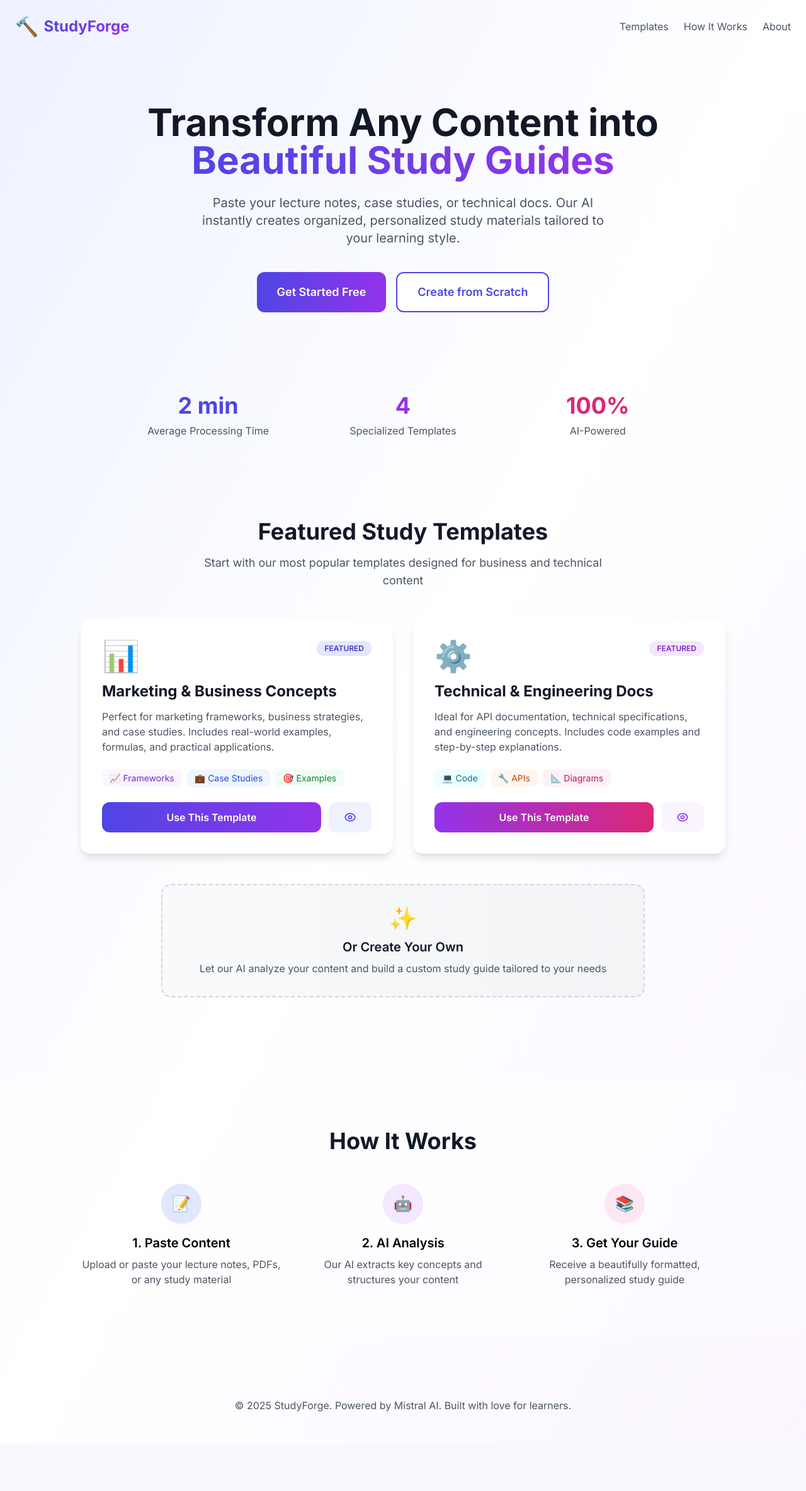
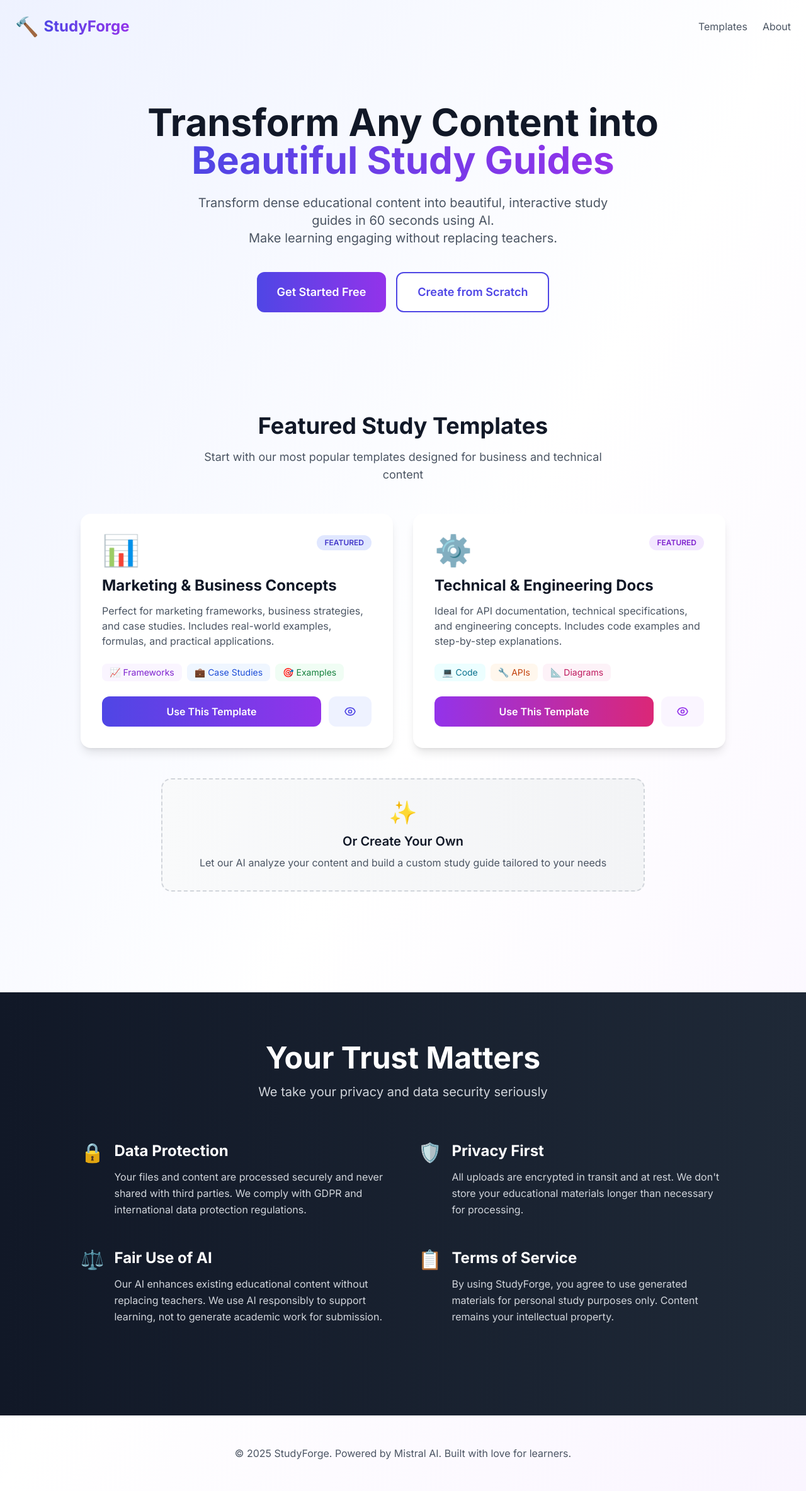
Before and after one commit to CristianPetria/StudyForge, a Flask app: page / in a window 1280 px wide. Shown: the whole page at 63% size. Before the commit the page ends 2242 px from the top, so only its background shows below. Run offline with Flask 3, Linux system fonts and the light colour scheme; some libraries are stand-ins or nearby versions.

Commit message:
Website Update

```diff
--- a/frontend/templates/index.html
+++ b/frontend/templates/index.html
@@ -42,7 +42,6 @@
             </div>
             <nav class="hidden md:flex space-x-6">
                 <a href="#templates" class="text-gray-600 hover:text-indigo-600 transition">Templates</a>
-                <a href="#how-it-works" class="text-gray-600 hover:text-indigo-600 transition">How It Works</a>
                 <a href="#" class="text-gray-600 hover:text-indigo-600 transition">About</a>
             </nav>
         </div>
@@ -58,8 +57,8 @@
                 </span>
             </h2>
             <p class="text-xl text-gray-600 mb-10 max-w-2xl mx-auto">
-                Paste your lecture notes, case studies, or technical docs.
-                Our AI instantly creates organized, personalized study materials tailored to your learning style.
+                Transform dense educational content into beautiful, interactive study guides in 60 seconds using AI.<br>
+                Make learning engaging without replacing teachers.
             </p>
             <div class="flex flex-col sm:flex-row gap-4 justify-center">
                 <button onclick="scrollToTemplates()" class="px-8 py-4 bg-gradient-to-r from-indigo-600 to-purple-600 text-white rounded-xl font-semibold text-lg hover:shadow-2xl hover:scale-105 transition transform">
@@ -68,24 +67,6 @@
                 <button onclick="showCustomModal()" class="px-8 py-4 bg-white text-indigo-600 border-2 border-indigo-600 rounded-xl font-semibold text-lg hover:bg-indigo-50 transition">
                     Create from Scratch
                 </button>
-            </div>
-        </div>
-    </section>
-
-    <!-- Stats Section -->
-    <section class="container mx-auto px-6 py-12">
-        <div class="grid grid-cols-1 md:grid-cols-3 gap-8 max-w-4xl mx-auto">
-            <div class="text-center">
-                <div class="text-4xl font-bold text-indigo-600 mb-2">2 min</div>
-                <div class="text-gray-600">Average Processing Time</div>
-            </div>
-            <div class="text-center">
-                <div class="text-4xl font-bold text-purple-600 mb-2">4</div>
-                <div class="text-gray-600">Specialized Templates</div>
-            </div>
-            <div class="text-center">
-                <div class="text-4xl font-bold text-pink-600 mb-2">100%</div>
-                <div class="text-gray-600">AI-Powered</div>
             </div>
         </div>
     </section>
@@ -168,36 +149,6 @@
                 <div class="text-4xl mb-3">✨</div>
                 <h4 class="text-xl font-semibold text-gray-900 mb-2">Or Create Your Own</h4>
                 <p class="text-gray-600">Let our AI analyze your content and build a custom study guide tailored to your needs</p>
-            </div>
-        </div>
-    </section>
-
-    <!-- How It Works -->
-    <section id="how-it-works" class="container mx-auto px-6 py-20 bg-white/50 rounded-3xl my-12">
-        <div class="text-center mb-12">
-            <h3 class="text-4xl font-bold text-gray-900 mb-4">How It Works</h3>
-        </div>
-        <div class="grid grid-cols-1 md:grid-cols-3 gap-8 max-w-5xl mx-auto">
-            <div class="text-center">
-                <div class="w-16 h-16 bg-indigo-100 rounded-full flex items-center justify-center mx-auto mb-4 text-2xl">
-                    📝
-                </div>
-                <h4 class="text-xl font-semibold mb-2">1. Paste Content</h4>
-                <p class="text-gray-600">Upload or paste your lecture notes, PDFs, or any study material</p>
-            </div>
-            <div class="text-center">
-                <div class="w-16 h-16 bg-purple-100 rounded-full flex items-center justify-center mx-auto mb-4 text-2xl">
-                    🤖
-                </div>
-                <h4 class="text-xl font-semibold mb-2">2. AI Analysis</h4>
-                <p class="text-gray-600">Our AI extracts key concepts and structures your content</p>
-            </div>
-            <div class="text-center">
-                <div class="w-16 h-16 bg-pink-100 rounded-full flex items-center justify-center mx-auto mb-4 text-2xl">
-                    📚
-                </div>
-                <h4 class="text-xl font-semibold mb-2">3. Get Your Guide</h4>
-                <p class="text-gray-600">Receive a beautifully formatted, personalized study guide</p>
             </div>
         </div>
     </section>
@@ -340,6 +291,72 @@
         </div>
     </div>
 
+    <!-- Trust & Privacy Section -->
+    <section class="bg-gradient-to-r from-gray-900 to-gray-800 text-white py-20 mt-20">
+        <div class="container mx-auto px-6">
+            <div class="max-w-5xl mx-auto">
+                <div class="text-center mb-16">
+                    <h2 class="text-4xl md:text-5xl font-bold mb-4">Your Trust Matters</h2>
+                    <p class="text-xl text-gray-300">We take your privacy and data security seriously</p>
+                </div>
+
+                <div class="grid grid-cols-1 md:grid-cols-2 gap-12 mb-16">
+                    <!-- Data Protection -->
+                    <div class="space-y-4">
+                        <div class="flex items-start space-x-4">
+                            <div class="text-3xl">🔒</div>
+                            <div>
+                                <h3 class="text-2xl font-bold mb-3">Data Protection</h3>
+                                <p class="text-gray-300 leading-relaxed">
+                                    Your files and content are processed securely and never shared with third parties. We comply with GDPR and international data protection regulations.
+                                </p>
+                            </div>
+                        </div>
+                    </div>
+
+                    <!-- Privacy First -->
+                    <div class="space-y-4">
+                        <div class="flex items-start space-x-4">
+                            <div class="text-3xl">🛡️</div>
+                            <div>
+                                <h3 class="text-2xl font-bold mb-3">Privacy First</h3>
+                                <p class="text-gray-300 leading-relaxed">
+                                    All uploads are encrypted in transit and at rest. We don't store your educational materials longer than necessary for processing.
+                                </p>
+                            </div>
+                        </div>
+                    </div>
+
+                    <!-- Fair Use of AI -->
+                    <div class="space-y-4">
+                        <div class="flex items-start space-x-4">
+                            <div class="text-3xl">⚖️</div>
+                            <div>
+                                <h3 class="text-2xl font-bold mb-3">Fair Use of AI</h3>
+                                <p class="text-gray-300 leading-relaxed">
+                                    Our AI enhances existing educational content without replacing teachers. We use AI responsibly to support learning, not to generate academic work for submission.
+                                </p>
+                            </div>
+                        </div>
+                    </div>
+
+                    <!-- Terms of Service -->
+                    <div class="space-y-4">
+                        <div class="flex items-start space-x-4">
+                            <div class="text-3xl">📋</div>
+                            <div>
+                                <h3 class="text-2xl font-bold mb-3">Terms of Service</h3>
+                                <p class="text-gray-300 leading-relaxed">
+                                    By using StudyForge, you agree to use generated materials for personal study purposes only. Content remains your intellectual property.
+                                </p>
+                            </div>
+                        </div>
+                    </div>
+                </div>
+            </div>
+        </div>
+    </section>
+
     <!-- Footer -->
     <footer class="container mx-auto px-6 py-12 text-center text-gray-600">
         <p>&copy; 2025 StudyForge. Powered by Mistral AI. Built with love for learners.</p>
```
